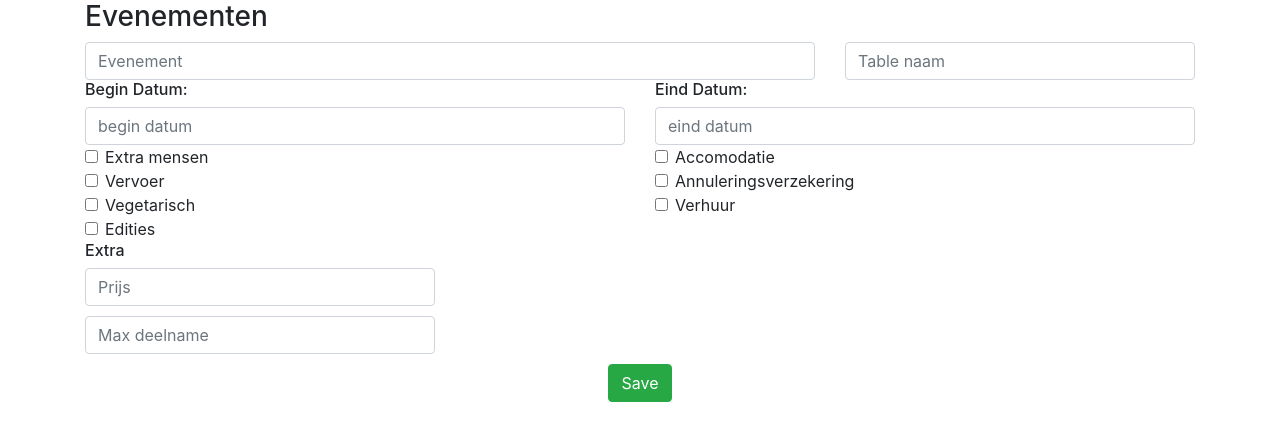
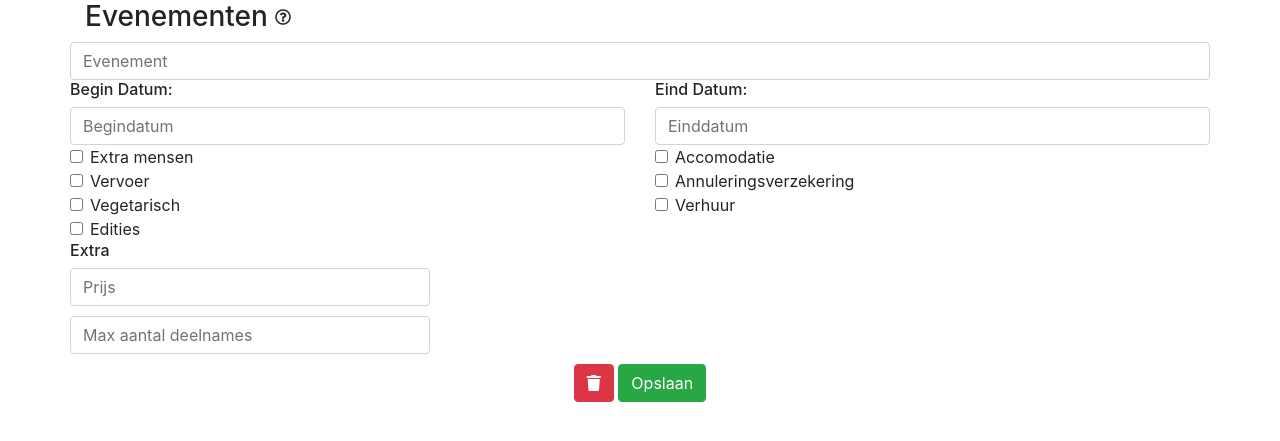
Before and after one commit to rikbosma2000/inschrijf, a PHP site: page /cms.php in a window 1280 px wide. Shown: the top 441 px of the page. Run offline with PHP 8.4, Linux system fonts and the light colour scheme; some libraries are stand-ins or nearby versions.

Commit message:
Add files via upload

```diff
--- a/cms.php
+++ b/cms.php
@@ -1,15 +1,8 @@
-<?php
-include('server.php');
-
-?>
-
 <!DOCTYPE html>
 <html>
 <head>
     <meta charset="utf-8">
-    <meta name="viewport" content="width=device-width, initial-scale=1">
-
-    <title>Inschrijf</title>
+    <title>C.M.S</title>
     <!-- Bootstrap core CSS -->
     <link href="css/bootstrap.min.css" rel="stylesheet">
     <link href="css/bootstrap-grid.min.css" rel="stylesheet">
@@ -29,58 +22,59 @@ include('server.php');
 <body>
 
 <div class="container">
-    <form name="saveForm" method="POST" action="cms.php">
-
-        <h3 class="evenement">Evenementen</h3>
-        <div class="main-event">
+    <form name="saveForm" method="POST" action="server.php">
+        <div class="row">
+            <div class="col-lg-2"><h3 class="evenement">Evenementen</h3></div>
+            <div class="col-lg-1" style="margin-top: 5px;"><?php include_once 'instructionsCMS.php'; ?></div>
+        </div>
             <div class="evenementen">
                 <div class="row" style="margin-bottom: 10px;">
                     <div class="col-md-12">
                         <div class="row">
-                            <div class="col-md-8">
-                                <input type="text" class="form-control" id="evenement" aria-describedby="evenement"
+                            <div class="col-md-12">
+                                <input type="text" class="form-control InputFontChangers" onclick="getDuplicateText()" id="evenement" aria-describedby="evenement"
                                        name="evenement" placeholder="Evenement" required>
                             </div>
-                            <div class="col-md-4">
-                                <input type="text" class="form-control" name="table_name" placeholder="Table naam" required>
-                            </div>
+                            <!-- <div class="col-md-6"> -->
+                                <input type="hidden" class="form-control InputFontChangers" style="background-color: white;" readonly=true id="table_name" name="table_name" placeholder="Tabelnaam (zal automatisch aangemaakt worden)" required>
+                            <!-- </div> -->
                         </div>
 
 
                         <div class="row">
                             <div class="col-md-6">
                                 <h6>Begin Datum:</h6>
-                                <input id="datum_begin" type="text" class="form-control" name="datum_begin"
-                                       placeholder="begin datum" required>
+                                <input id="datum_begin" type="text" class="form-control InputFontChangers" name="datum_begin"
+                                       placeholder="Begindatum" required>
                             </div>
                             <div class="col-md-6">
                                 <h6>Eind Datum:</h6>
-                                <input id="datum_eind" type="text" class="form-control" name="datum_eind"
-                                       placeholder="eind datum" required>
+                                <input id="datum_eind" type="text" class="form-control InputFontChangers" name="datum_eind"
+                                       placeholder="Einddatum" required>
                             </div>
                         </div>
                     </div>
 
                     <div class="col-md-6">
                         <div class="form-check">
-                            <input class="form-check-input inlineCheckbox1" type="checkbox" value="Extra mensen"
+                            <input class="form-check-input inlineCheckbox1 InputFontChangers" type="checkbox" value="Extra mensen"
                                    name="check1" onClick="showInput()">
                             <label class="form-check-label" for="inlineCheckbox1">Extra mensen</label>
                             <div class="max_extra" style="display:none">
-                                <input type="text" class="form-control" name="text_extra"
-                                       placeholder="Text extra deelnemers">
-                                <input type="number" class="form-control" placeholder="max extra deelnemers"
+                                <input type="text" class="form-control InputFontChangers" name="text_extra"
+                                       placeholder="Tekst voor extra deelnemers">
+                                <input type="number" class="form-control InputFontChangers" placeholder="Maximaal extra deelnemers"
                                        name="extra_inschrijven" style="margin-top: 10px">
                             </div>
                         </div>
 
                         <div class="form-check">
-                            <input class="form-check-input inlineCheckbox2" type="checkbox" value="Vervoer"
+                            <input class="form-check-input inlineCheckbox2 InputFontChangers" type="checkbox" value="Vervoer"
                                    onClick="showInput2();" name="check2">
                             <label class="form-check-label" for="inlineCheckbox2">Vervoer</label>
 
                             <div class="vervoer_zelf" style="display: none;">
-                                <input type="text" class="form-control" name="text_vervoer" placeholder="Text vervoer"
+                                <input type="text" class="form-control InputFontChangers" name="text_vervoer" placeholder="Tekst voor vervoersmiddel"
                                        style="margin-bottom: 10px;">
                                 <div class="row">
                                     <div class="col-md-10 columnVervoer">
@@ -92,14 +86,14 @@ include('server.php');
                                                     </div>
                                                 </div>
                                                 <div class="col-md-6">
-                                                    <input type="text" class="form-control vervoer"
+                                                    <input type="text" class="form-control vervoer InputFontChangers"
                                                            placeholder="Vervoer zelf" name="vervoer[]" id="vervoer">
                                                 </div>
                                                 <div class="col-md-4 input-group">
                                                     <div class="input-group-prepend">
                                                         <span class="input-group-text" id="basic-addon1">€</span>
                                                     </div>
-                                                    <input type="text" class="form-control" placeholder="costs"
+                                                    <input type="text" class="form-control InputFontChangers" placeholder="Kosten"
                                                            name="vervoer_costs[]">
                                                 </div>
                                             </div>
@@ -115,18 +109,18 @@ include('server.php');
                         </div>
 
                         <div class="form-check">
-                            <input class="form-check-input" type="checkbox" id="inlineCheckbox3" name="check3"
+                            <input class="form-check-input InputFontChangers" type="checkbox" id="inlineCheckbox3" name="check3"
                                    value="Vegetarisch">
                             <label class="form-check-label" for="inlineCheckbox3">Vegetarisch</label>
                         </div>
 
                         <div class="form-check">
-                            <input class="form-check-input inlineCheckbox4" type="checkbox" name="check4"
+                            <input class="form-check-input inlineCheckbox4 InputFontChangers" type="checkbox" name="check4"
                                    value="Edities" onClick="showInput3();">
                             <label class="form-check-label" for="inlineCheckbox4">Edities</label>
 
                             <div class="editie" style="display: none;">
-                                <input type="text" class="form-control" name="text_editie" placeholder="Text edities"
+                                <input type="text" class="form-control InputFontChangers" name="text_editie" placeholder="Tekst voor edities"
                                        style="margin-bottom: 10px;">
                                 <div class="row">
                                     <div class="col-md-10 columnEditie">
@@ -138,14 +132,14 @@ include('server.php');
                                                     </div>
                                                 </div>
                                                 <div class="col-md-6">
-                                                    <input type="text" class="form-control" placeholder="Editie"
+                                                    <input type="text" class="form-control InputFontChangers" placeholder="Editie"
                                                            name="editie[]">
                                                 </div>
                                                 <div class="col-md-4 input-group">
                                                     <div class="input-group-prepend">
                                                         <span class="input-group-text" id="basic-addon2">€</span>
                                                     </div>
-                                                    <input type="text" class="form-control" placeholder="costs"
+                                                    <input type="text" class="form-control InputFontChangers" placeholder="Kosten"
                                                            name="editie_costs[]">
                                                 </div>
                                             </div>
@@ -162,13 +156,13 @@ include('server.php');
                     </div>
                     <div class="col-md-6">
                         <div class="form-check">
-                            <input class="form-check-input inlineCheckbox5" type="checkbox" value="Accomodatie"
+                            <input class="form-check-input inlineCheckbox5 InputFontChangers" type="checkbox" value="Accomodatie"
                                    name="check5" onClick="showInput4();">
                             <label class="form-check-label" for="inlineCheckbox5">Accomodatie</label>
 
                             <div class="accomodatie" style="display: none;">
-                                <input type="text" class="form-control" name="text_accomodatie"
-                                       placeholder="Text accomodatie" style="margin-bottom: 10px;">
+                                <input type="text" class="form-control InputFontChangers" name="text_accomodatie"
+                                       placeholder="Tekst voor accomodatie" style="margin-bottom: 10px;">
                                 <div class="row">
                                     <div class="col-md-10 columnAccomodatie">
                                         <div class="box">
@@ -179,14 +173,14 @@ include('server.php');
                                                     </div>
                                                 </div>
                                                 <div class="col-md-6">
-                                                    <input type="text" class="form-control" placeholder="Accomodatie"
+                                                    <input type="text" class="form-control InputFontChangers" placeholder="Accomodatie"
                                                            name="accomodatie[]">
                                                 </div>
                                                 <div class="col-md-4 input-group">
                                                     <div class="input-group-prepend">
                                                         <span class="input-group-text" id="basic-addon3">€</span>
                                                     </div>
-                                                    <input type="text" class="form-control" placeholder="costs"
+                                                    <input type="text" class="form-control InputFontChangers" placeholder="Kosten"
                                                            name="accomodatie_costs[]">
                                                 </div>
                                             </div>
@@ -202,18 +196,18 @@ include('server.php');
                         </div>
 
                         <div class="form-check">
-                            <input class="form-check-input" type="checkbox" id="inlineCheckbox6" name="check6"
+                            <input class="form-check-input InputFontChangers" type="checkbox" id="inlineCheckbox6" name="check6"
                                    value="Annuleringsverzekering">
                             <label class="form-check-label" for="inlineCheckbox6">Annuleringsverzekering</label>
                         </div>
 
                         <div class="form-check">
-                            <input class="form-check-input inlineCheckbox7" type="checkbox" name="check7"
+                            <input class="form-check-input inlineCheckbox7 InputFontChangers" type="checkbox" name="check7"
                                    value="Verhuur" onClick="showInput5();">
                             <label class="form-check-label" for="inlineCheckbox7">Verhuur</label>
 
                             <div class="verhuur" style="display: none;">
-                                <input type="text" class="form-control" name="text_verhuur" placeholder="Text verhuur"
+                                <input type="text" class="form-control InputFontChangers" name="text_verhuur" placeholder="Tekst voor verhuur"
                                        style="margin-bottom: 10px;">
                                 <div class="row">
                                     <div class="col-md-10 columnVerhuur">
@@ -225,14 +219,14 @@ include('server.php');
                                                     </div>
                                                 </div>
                                                 <div class="col-md-6">
-                                                    <input type="text" class="form-control" placeholder="Verhuur"
+                                                    <input type="text" class="form-control InputFontChangers" placeholder="Verhuur"
                                                            name="verhuur[]">
                                                 </div>
                                                 <div class="col-md-4 input-group">
                                                     <div class="input-group-prepend">
                                                         <span class="input-group-text" id="basic-addon3">€</span>
                                                     </div>
-                                                    <input type="text" class="form-control" placeholder="costs"
+                                                    <input type="text" class="form-control InputFontChangers" placeholder="Kosten"
                                                            name="verhuur_costs[]">
                                                 </div>
                                             </div>
@@ -249,9 +243,9 @@ include('server.php');
                     </div>
                     <div class="col-md-4">
                         <h6>Extra</h6>
-                        <input type="text" class="form-control" id="Prijs" aria-describedby="prijs" placeholder="Prijs"
+                        <input type="text" class="form-control InputFontChangers" id="Prijs" aria-describedby="prijs" placeholder="Prijs"
                                name="prijs" required>
-                        <input type="number" class="form-control" id="max_deelname" placeholder="Max deelname"
+                        <input type="number" class="form-control InputFontChangers" id="max_deelname" placeholder="Max aantal deelnames"
                                style="margin-top: 10px;" name="max_deelnemers" required>
                     </div>
                 </div>
@@ -259,7 +253,8 @@ include('server.php');
         </div>
 
         <div class="text-center">
-            <button id="saveCms" name="saveCms" class="btn btn-success saveBtn" type="submit">Save</button>
+        <button id='" . $row["id"] . "' type='submit' name='delete' class='btn btn-danger' value='" . $row["id"] . "'><i class='fas fa-trash'></i></button>
+            <button id="saveCms" name="saveCms" class="btn btn-success saveBtn" type="submit">Opslaan</button>
         </div>
     </form>
 </div> <!--end container-->
--- /dev/null
+++ b/instructionsCMS.php
@@ -0,0 +1,28 @@
+  <!-- This modal is the instruction modal for the content management system -->
+  <!-- Button to Open the Modal -->
+  <a class="far fa-question-circle" id="InstCmsInstructions" data-toggle="modal" data-target="#cmsInstructions" onclick="clearBootstrapStandardModal()"></a>
+
+  <!-- The Modal -->
+  <div class="modal left fade" id="cmsInstructions" tabindex="-1">
+    <div class="modal-dialog">
+      <div class="modal-content">
+
+        <!-- Modal Header -->
+        <div class="modal-header font-family-modal">
+          <h4 class="modal-title">Instructies C.M.S</h4>
+          <button type="button" class="close" data-dismiss="modal">&times;</button>
+        </div>
+
+        <!-- Modal body -->
+        <div class="modal-body font-family-modal">
+          Modal body..
+        </div>
+
+        <!-- Modal footer -->
+        <div class="modal-footer font-family-modal">
+            <h6 class="mr-auto">Friesland beweegt 2009 - <?php echo Date('Y'); ?> &copy</h6>
+          <button type="button" class="btn btn-danger" data-dismiss="modal">Close</button>
+        </div>
+
+      </div>
+    </div>
```
Also changed, not shown: index.php (+6 -9 lines), processEdit.php (added, +49 -0 lines), server.php (+39 -3 lines).
